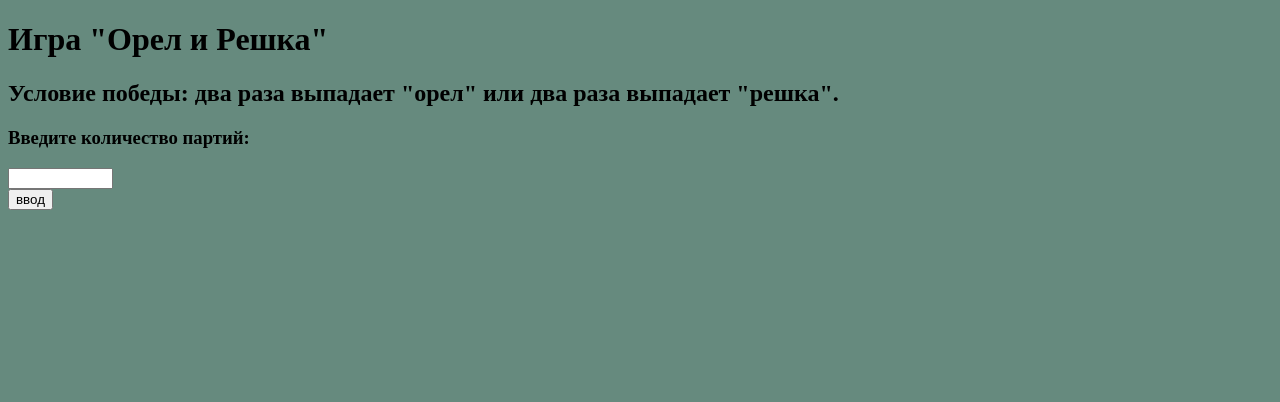
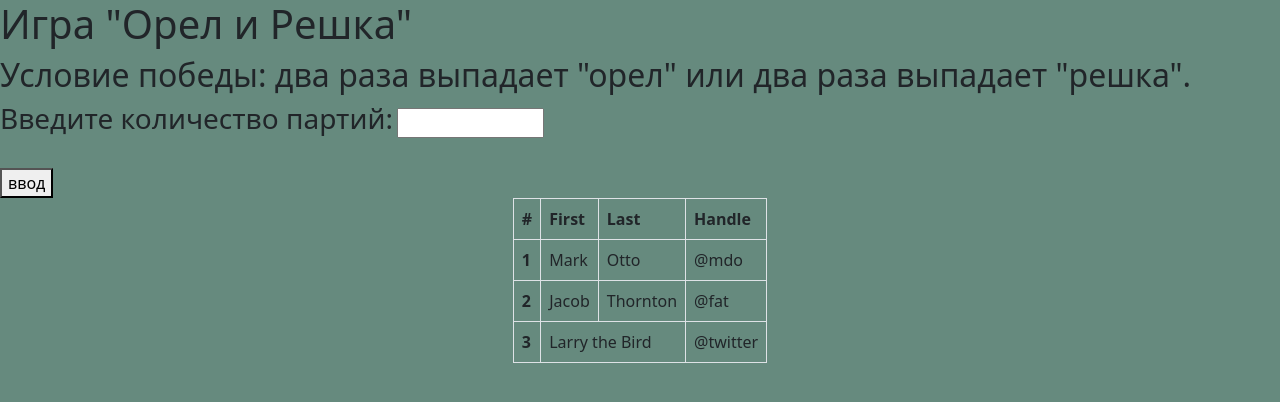
Before and after one commit to ntd3ad/PTCA, a plain HTML site: page index.html in a window 1280 px wide. Both pictures are taken after a click on the button "ввод". Drawn offline with nearby package versions, Linux system fonts and the light colour scheme.

Commit message:
Подключила бутстрап, добавила появление таблицы результатов при нажатии на ввод

```diff
--- a/index.html
+++ b/index.html
@@ -4,7 +4,9 @@
     <meta charset="UTF-8">
     <meta http-equiv="X-UA-Compatible" content="IE=edge">
     <meta name="viewport"  initial-scale=1.0">
+    <link href="https://cdn.jsdelivr.net/npm/bootstrap@5.0.2/dist/css/bootstrap.min.css" rel="stylesheet" integrity="sha384-EVSTQN3/azprG1Anm3QDgpJLIm9Nao0Yz1ztcQTwFspd3yD65VohhpuuCOmLASjC" crossorigin="anonymous">
     <link rel="stylesheet" href="style.css">
+    <script src="https://cdn.jsdelivr.net/npm/bootstrap@5.0.2/dist/js/bootstrap.bundle.min.js" integrity="sha384-MrcW6ZMFYlzcLA8Nl+NtUVF0sA7MsXsP1UyJoMp4YLEuNSfAP+JcXn/tWtIaxVXM" crossorigin="anonymous"></script>
     <title>ПТЦА ДЗ</title>
 </head>
 <body>
@@ -26,19 +28,66 @@
 
     <button id="next" onclick="show()">ввод</button>
 
-    <div class="image" style="display: none;">
-        <img width ="500" height="300" src="images/coin_flip.gif">
-        <img width ="500" height="300" src="images/rotate_coin.gif">
+    <div class="container d-flex justify-content-center">
+      <div class="row justify-content-center">
+        <div class="col-4 image" style="display: none;">
+
+                <img src="images/coin_flip.gif">
+
+        </div>
+        <div class="col justify-content-center">
+            <table class="table table-bordered" style="display: none;" >
+                <thead>
+                    <tr>
+                      <th scope="col-1">#</th>
+                      <th scope="col-1">First</th>
+                      <th scope="col-1">Last</th>
+                      <th scope="col-1">Handle</th>
+                    </tr>
+                  </thead>
+                  <tbody>
+                    <tr>
+                      <th scope="row">1</th>
+                      <td>Mark</td>
+                      <td>Otto</td>
+                      <td>@mdo</td>
+                    </tr>
+                    <tr>
+                      <th scope="row">2</th>
+                      <td>Jacob</td>
+                      <td>Thornton</td>
+                      <td>@fat</td>
+                    </tr>
+                    <tr>
+                      <th scope="row">3</th>
+                      <td colspan="2">Larry the Bird</td>
+                      <td>@twitter</td>
+                    </tr>
+                  </tbody>
+            </table>
+        </div>
+        <div class="col-4 image" style="display: none;">
+                <img src="images/rotate_coin.gif">
+        </div>
     </div>
+    </div>
+
+
 
         <script> /* При необходимости можем скрпит в отдельный файл закинуть*/
             function show() { /* Функция с анимациями бросков*/
                 document.getElementById('next').style.display = 'inline';
                 document.getElementsByClassName('image')[0].style.display = 'block';
                 setTimeout(hide, 1400);
+                document.getElementsByClassName('table')[0].style.display = 'block';
+
+                document.getElementsByClassName('image')[1].style.display = 'block';
+
+                setTimeout(hide, 1400);
                 function hide() {
                     document.getElementById('next').style.display = 'block';
                     document.getElementsByClassName('image')[0].style.display = 'none';
+                    document.getElementsByClassName('image')[1].style.display = 'none';
                 }
             }
         </script>
--- a/style.css
+++ b/style.css
@@ -1,3 +1,8 @@
 body {
     background-color: #668A7E;
 }
+
+img {
+    height: 100%;
+    width: 100%;
+}
```
